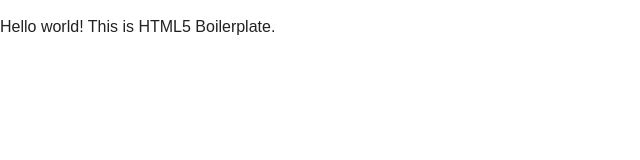
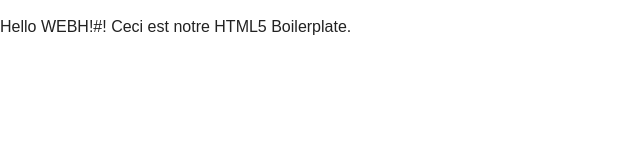
Before and after one commit to frankivantomp/version-1, a plain HTML site: page index.html in a window 1280 px wide. Shown: the whole page, without its empty margins (0-640 px from the left). Drawn offline with nearby package versions, Linux system fonts and the light colour scheme.

Commit message:
Update index.html
Bienvenue à tous.

```diff
--- a/index.html
+++ b/index.html
@@ -22,7 +22,7 @@
         <![endif]-->
 
         <!-- Add your site or application content here -->
-        <p>Hello world! This is HTML5 Boilerplate.</p>
+        <p>Hello WEBH!#! Ceci est notre HTML5 Boilerplate.</p>
 
         <script src="//ajax.googleapis.com/ajax/libs/jquery/1.9.1/jquery.min.js"></script>
         <script>window.jQuery || document.write('<script src="js/vendor/jquery-1.9.1.min.js"><\/script>')</script>
```
